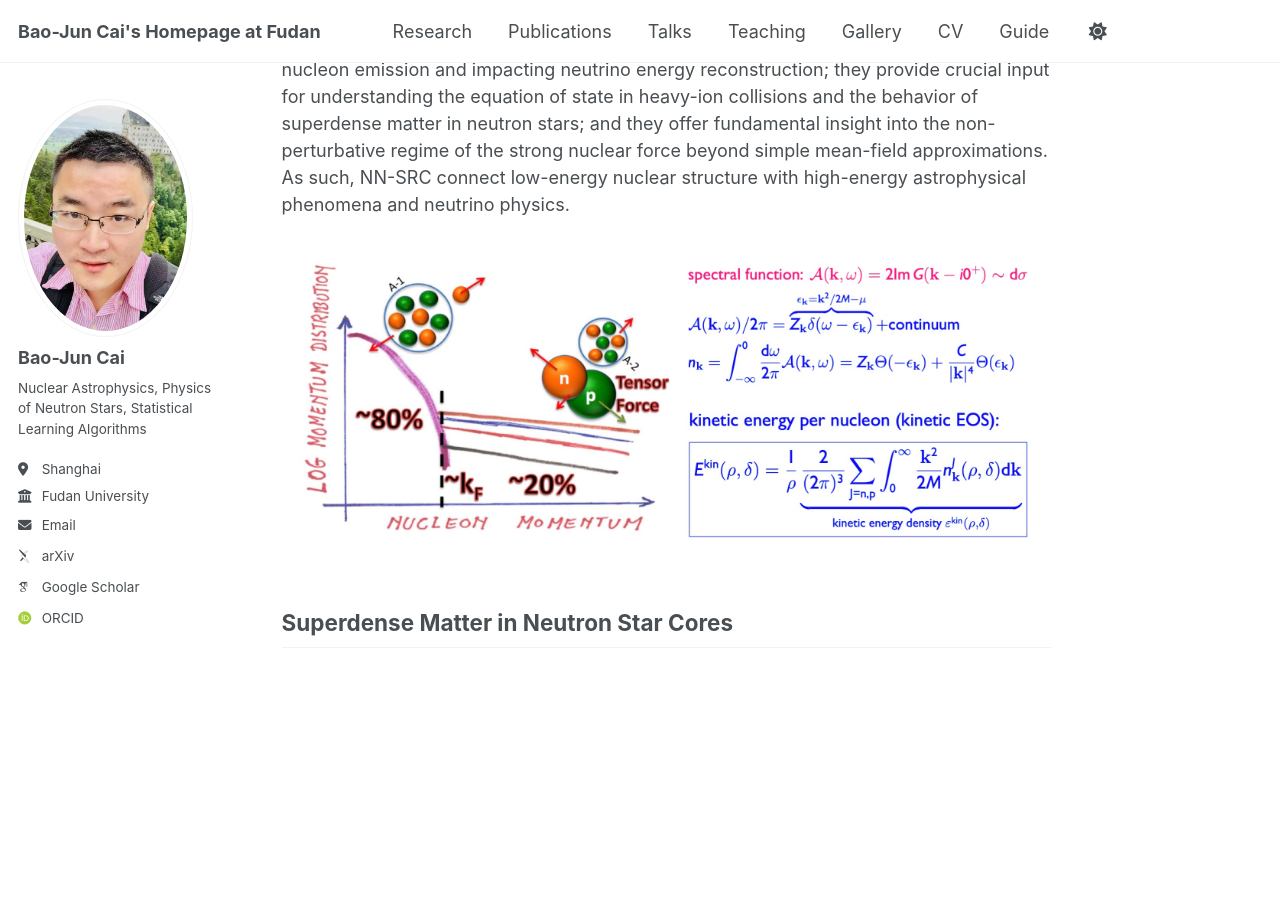
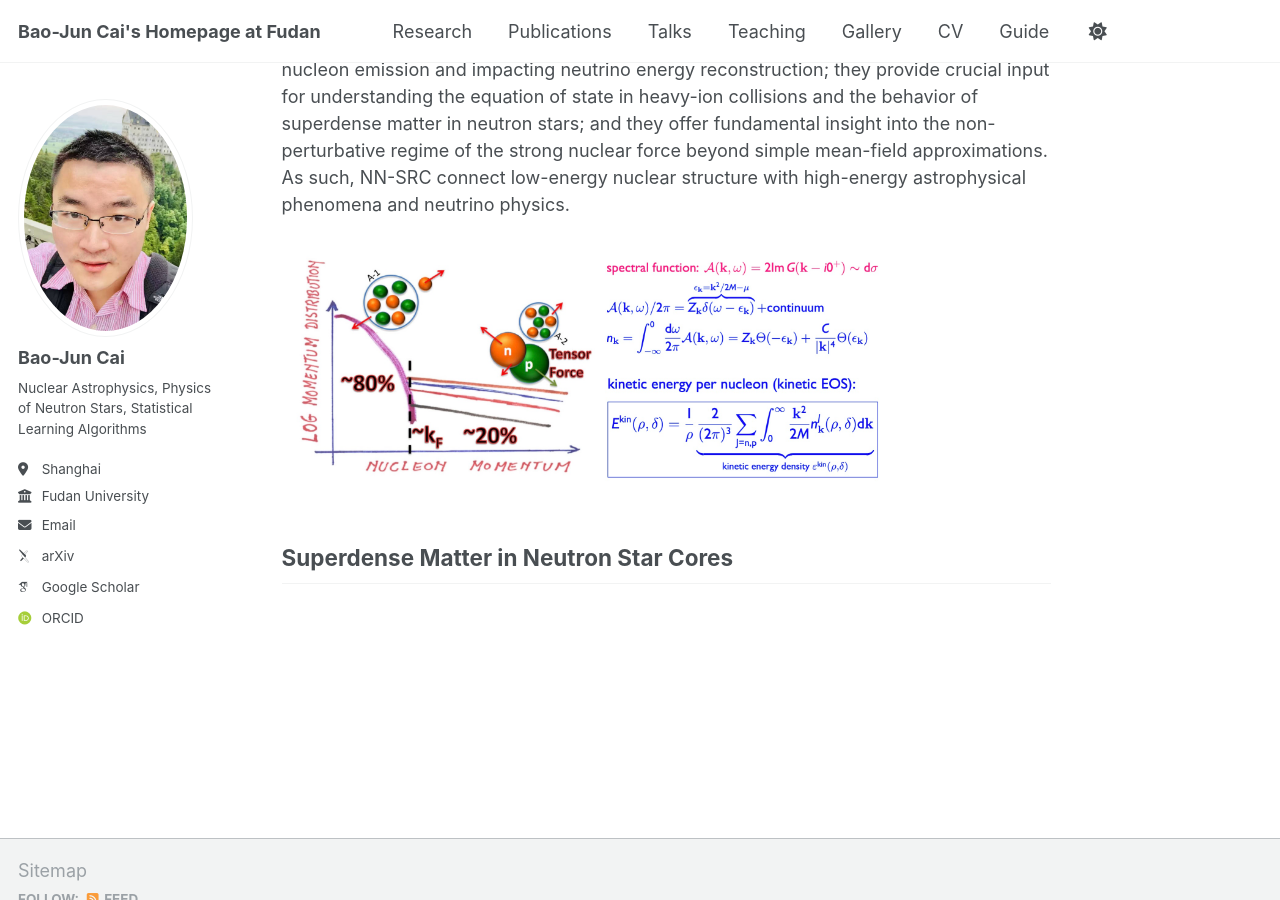
Before and after one commit to bjcai-phys/bjcai-phys.github.io, a Jekyll site: the page built from _pages/research.md, in a window 1280 px wide and 900 px high, scrolled down 397 px. Built offline with Jekyll 4.4.1, drawn with Linux system fonts in a browser that asks for light colours; some web fonts are replaced.

Commit message:
Update research.md

```diff
--- a/_pages/research.md
+++ b/_pages/research.md
@@ -9,7 +9,7 @@ author_profile: true
 
 Nucleon-nucleon short range correlations (NN-SRCs) refer to the phenomenon where two nucleons inside a nucleus form tightly correlated pairs due to strong interactions at short distances, leading to high-momentum components in the nuclear wave function. About 20%-25% of nucleons participate in such correlations, with a strong dominance of proton–neutron pairs. NN-SRC generate a characteristic high-momentum tail in the single-nucleon momentum distribution, which significantly deviates from traditional independent-particle models. These correlations play a pivotal role in several areas of nuclear and particle physics, e.g., they affect neutrino–nucleus interactions by altering final-state nucleon emission and impacting neutrino energy reconstruction; they provide crucial input for understanding the equation of state in heavy-ion collisions and the behavior of superdense matter in neutron stars; and they offer fundamental insight into the non-perturbative regime of the strong nuclear force beyond simple mean-field approximations. As such, NN-SRC connect low-energy nuclear structure with high-energy astrophysical phenomena and neutrino physics.
 
-![Sketch of nucleon momentum distribution, figure taken from <ins>O.Hen et al., RMP, 89, 045002</ins>](https://bjcai-phys.github.io/images/nk-skt.jpg)
+![Sketch of nucleon momentum distribution, figure taken from <ins>O.Hen et al., RMP, 89, 045002</ins>](https://bjcai-phys.github.io/images/nk-skt.jpg){:width="80%"}
 
 
 ## Superdense Matter in Neutron Star Cores
```
